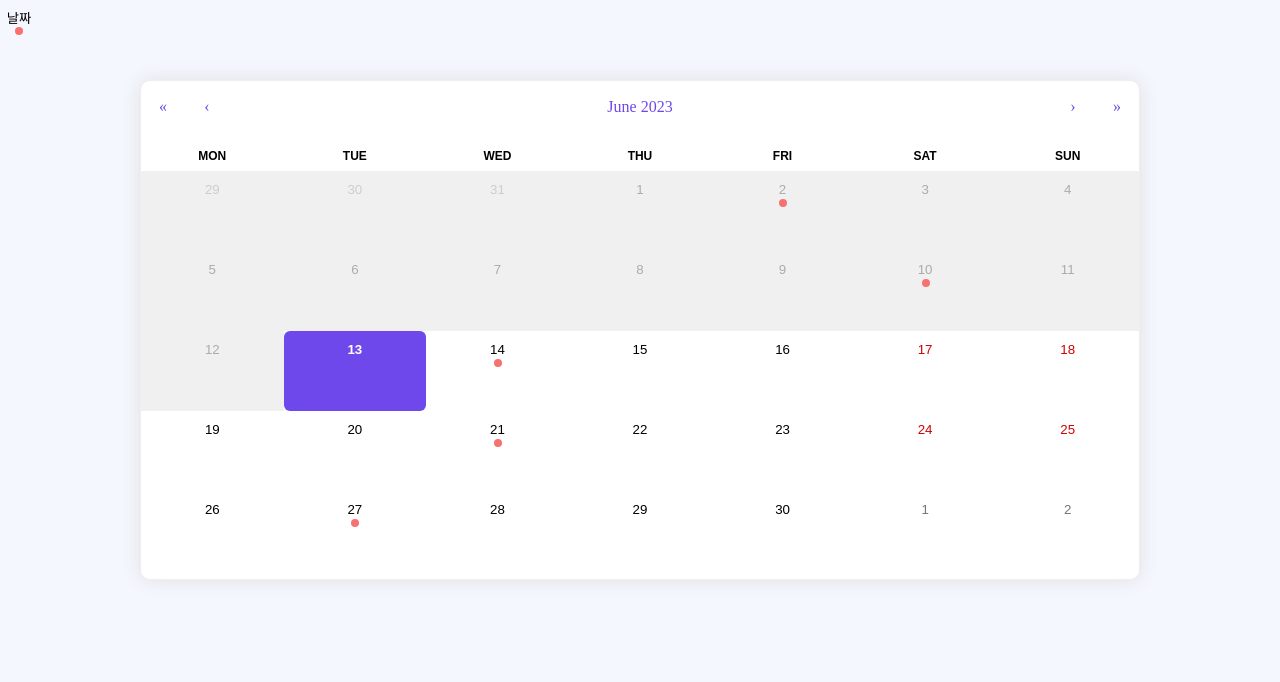
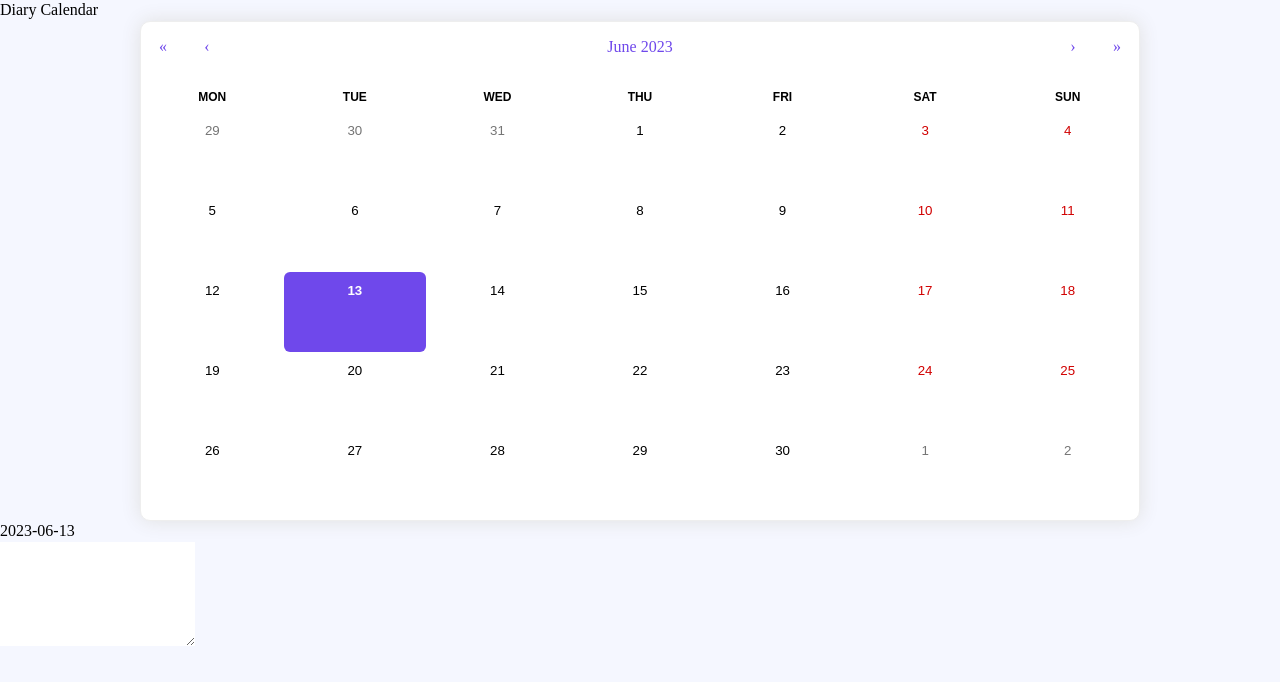
Before and after one commit to Songyeonji/Blackout-node, a React (Create React App) app: page / in a window 1280 px wide. Both pictures are taken after a click on the button "13". Shown: the top 682 px of the page. Built offline with nearby package versions, Linux system fonts and the light colour scheme; a web font is replaced by a local one.

Commit message:
메모장 추가

```diff
--- a/public/index.html
+++ b/public/index.html
@@ -9,14 +9,6 @@
     <title>Blackout</title>
   </head>
   <body>
-    <button class="react-calendar__tile">
-      <abbr>날짜</abbr>
-      <!--tileContent로 추가되는 위치 시작-->
-      <div class="flex ...">
-          <div class="dot"></div>
-      </div>
-      <!--tileContent로 추가되는 위치 끝-->
-  </button>
     <div id="root"></div>
   </body>
 </html>
--- a/src/App.js
+++ b/src/App.js
@@ -1,62 +1,52 @@
-import { useState, useQuery } from 'react';
-import Calendar from 'react-calendar';
-import 'react-calendar/dist/Calendar.css';
-import './index.css';
-import moment from 'moment';
-import { experimental_extendTheme } from '@mui/material';
+import React, { useState } from "react";
+import moment from "moment";
+import Calendar from "react-calendar";
+import "react-calendar/dist/Calendar.css";
 
+const DiaryCalendar = () => {
+  const [selectedDate, setSelectedDate] = useState(null);
+  const [diaryEntries, setDiaryEntries] = useState({});
 
-export default function CalendarPage() {
-  const currDate = new Date(); // 현재 날짜
+  const handleDateChange = (date) => {
+    setSelectedDate(date);
+  };
 
+  const handleDiaryEntry = (event) => {
+    const { value } = event.target;
+    setDiaryEntries((prevDiaryEntries) => ({
+      ...prevDiaryEntries,
+      [moment(selectedDate).format("YYYY-MM-DD")]: value,
+    }));
+  };
 
-const [value, onChange] = useState(currDate);
-const day = moment(value).format('YYYY-MM-DD');
-const currDateTime = moment(currDate).format('MM-DD');
+  const tileContent = ({ date }) => {
+    const entry = diaryEntries[moment(date).format("YYYY-MM-DD")];
+    if (entry) {
+      return <div className="dot"></div>;
+    }
+    return null;
+  };
 
-
-const mark = [
-  '2023-06-10',
-  '2023-06-21',
-  '2023-06-02',
-  '2023-06-14',
-  '2023-06-27',
-  '2023-06-27',
-];
-
-const addContent = ({ date, view }) => {
-  // 해당 날짜(하루)에 추가할 컨텐츠의 배열
-  const contents = [];
-
-  // date(각 날짜)가  리스트의 날짜와 일치하면 해당 컨텐츠(이모티콘) 추가
-  if (mark.find((day) => day === moment(date).format('YYYY-MM-DD'))) {
-    contents.push(
-      <>
-        {/* <div className="dot"></div> */}
-
-        <div key={day} className="dot">
+  return (
+    <div>
+      <h1>Diary Calendar</h1>
+      <Calendar
+        onChange={handleDateChange}
+        value={selectedDate}
+        tileContent={tileContent}
+      />
+      {selectedDate && (
+        <div>
+          <h2>{moment(selectedDate).format("YYYY-MM-DD")}</h2>
+          <textarea
+            value={diaryEntries[moment(selectedDate).format("YYYY-MM-DD")] || ""}
+            onChange={handleDiaryEntry}
+            rows={5}
+          />
         </div>
-
-      </>
-    );
-  }
-  return <div >{contents}</div> // 각 날짜마다 해당 요소가 들어감
+      )}
+    </div>
+  );
 };
 
-
-
-return (
-  <div className='maincalendar'>
-    <Calendar
-      onChange={onChange}
-      value={value}
-      locale="en"
-      formatDay={(locale, date) => moment(date).format('D')} // '일' 표시 x
-      tileDisabled={({ date, view }) =>
-        moment(date).format('MM-DD') < currDateTime
-	      }
-      tileContent={addContent}
-    />
-  </div>
-  )
-}
+export default DiaryCalendar;
```
Also changed, not shown: src/App copy.js (+59 -15 lines).
